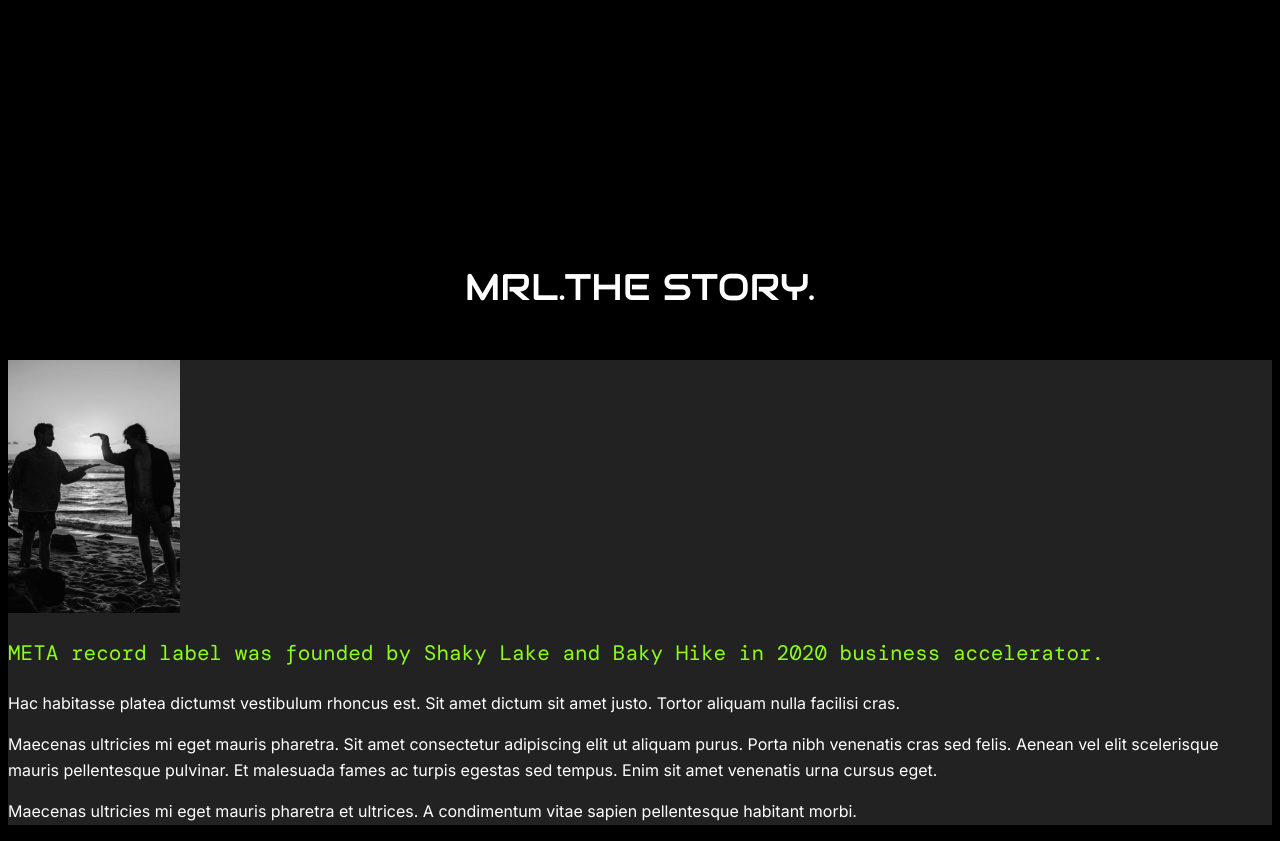
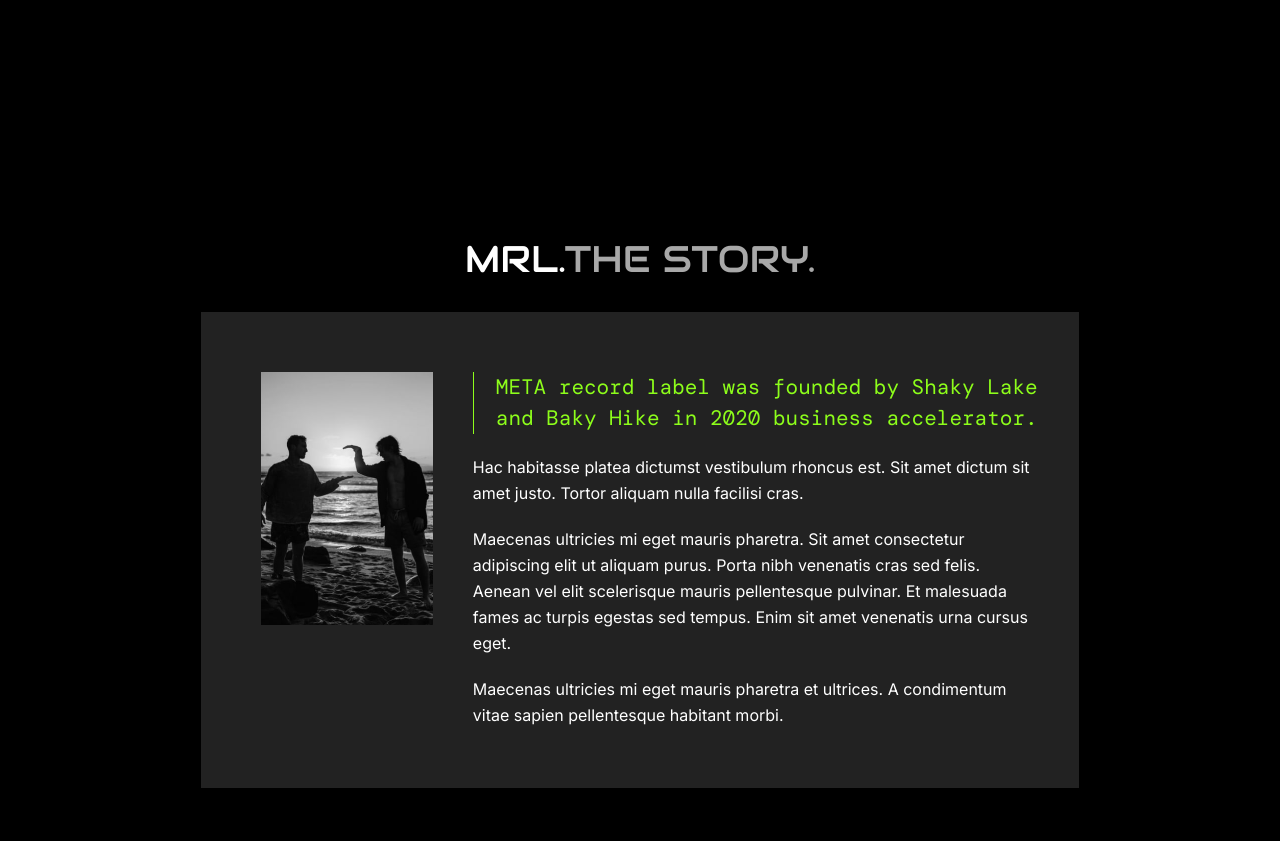
Before and after one commit to Krasler19/Meta, a plain HTML site: page index.html in a window 1280 px wide. Shown: the part 2321-3162 px from the top of the page. After the commit the page ends 3117 px from the top, so only its background shows below. Drawn offline with nearby package versions, Linux system fonts and the light colour scheme.

Commit message:
fix story section

```diff
--- a/index.html
+++ b/index.html
@@ -126,16 +126,18 @@
         </div>
       </div>
     </section>
-    <section>
-      <h2 class="header-section">MRL.the story.</h2>
-      <span>the story.</span>
-      <div class="background">
-        <img src="photo/backgrounds/IMAGE (6).png" alt="" />
-        <p class="text1">
-          META record label was founded by Shaky Lake and Baky Hike in 2020
-          business accelerator.
-        </p>
-        <div class="text2">
+    <section class="container story-section">
+      <h2 class="story-title">MRL.<span>the story.</span></h2>
+
+      <div class="story-wrapper">
+        <img src="photo/backgrounds/IMAGE (6).png" alt="two people and sea" />
+
+        <div class="story-texts">
+          <p class="selected-paragraf">
+            META record label was founded by Shaky Lake and Baky Hike in 2020
+            business accelerator.
+          </p>
+
           <p>
             Hac habitasse platea dictumst vestibulum rhoncus est. Sit amet
             dictum sit amet justo. Tortor aliquam nulla facilisi cras.
--- a/style.css
+++ b/style.css
@@ -3,7 +3,6 @@
 @import url("https://fonts.googleapis.com/css2?family=Audiowide&display=swap");
 
 @import url("https://fonts.googleapis.com/css2?family=Inter&display=swap");
-
 
 body {
   background: #000;
@@ -194,37 +193,53 @@ h1 {
   width: 20%;
 }
 
-.header-section {
+.story-section {
+  margin-top: 240px;
+}
+
+.story-title {
   color: #fff;
   text-align: center;
-  font-family: Audiowide, sans-serif;
+  font-family: "Audiowide", sans-serif;
   font-size: 37px;
   font-style: normal;
   font-weight: 400;
-  line-height: 45.485px; /* 122.932% */
+  line-height: 45px;
   text-transform: uppercase;
-  padding-top: 238px;
 }
 
-.background {
-  background-color: #222222;
+.story-title > span {
+  color: #a8a8a8;
 }
 
-.text1 {
-  color: #8dfd1b;
-  font-family: DM Mono, sans;
-  font-size: 21px;
-  font-style: normal;
-  font-weight: 400;
-  line-height: 31.992px; /* 152.343% */
+.story-wrapper {
+  background-color: #222222;
+  padding: 60px;
+  width: 60%;
+  margin: 0 auto;
+  display: flex;
+  align-items: start;
+  justify-content: space-between;
+  gap: 40px;
 }
 
-.text2 {
+.story-texts > p.selected-paragraf {
+  color: #8dfd1b;
+  font-family: "DM Mono", sans-serif;
+  font-size: 21px;
+  line-height: 31px;
+}
+
+.story-texts > p {
   color: #fff;
-
-  font-family: Inter;
+  font-family: "Inter", sans-serif;
   font-size: 16px;
   font-style: normal;
   font-weight: 400;
-  line-height: 25.6px; /* 160% */
+  line-height: 26px;
+  margin: 0;
 }
+
+.story-texts > p:not(:last-child) {
+  margin-bottom: 20px;
+}
```
